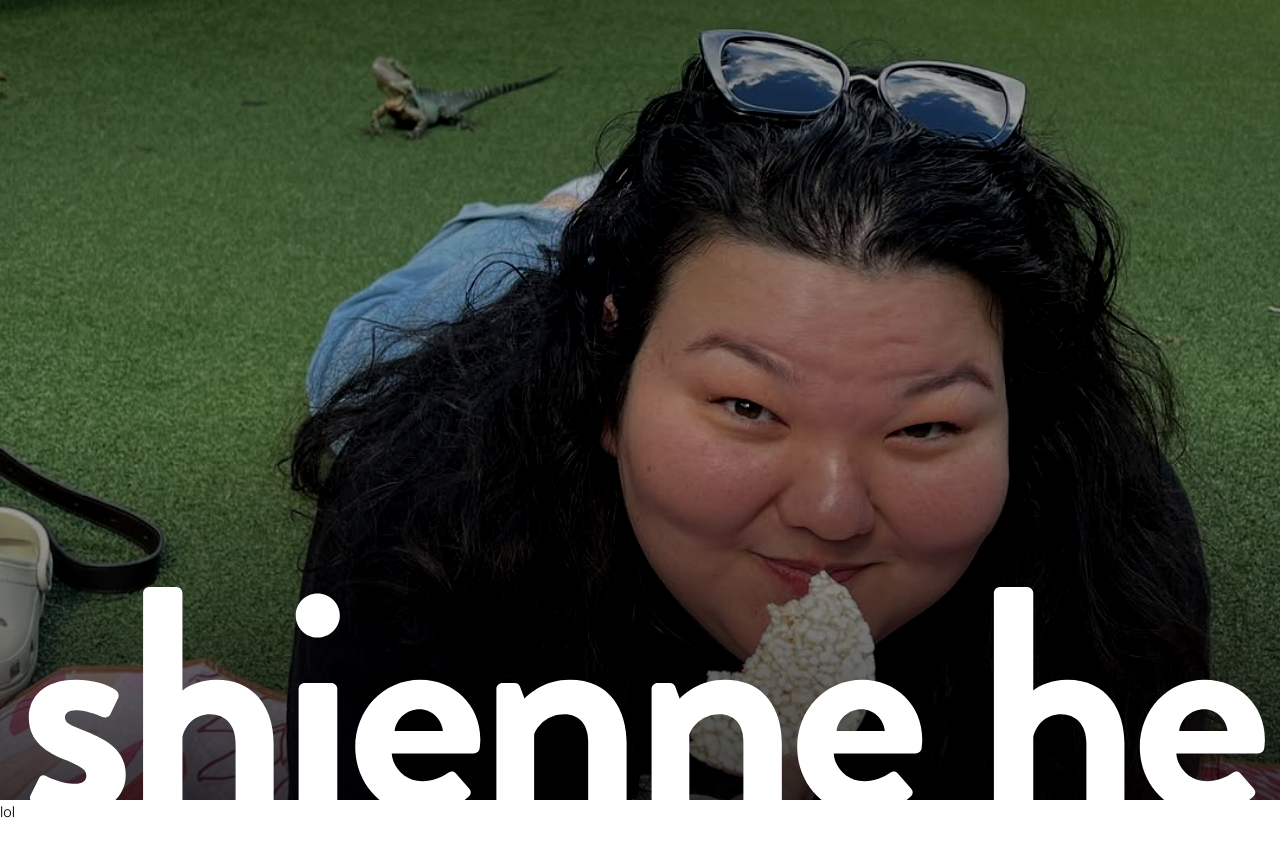
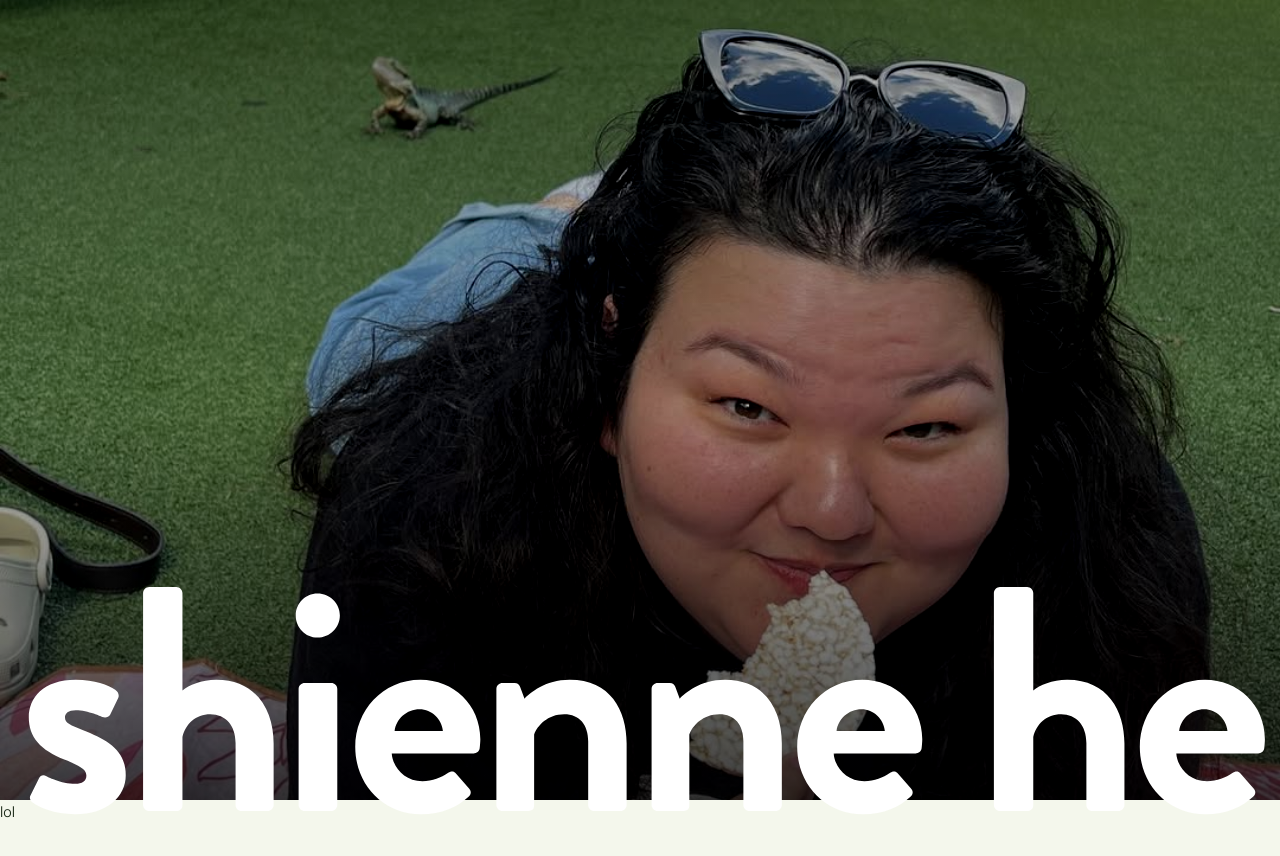
Before and after one commit to freshc0w/shienne-he, a React (Vite) app: page / in a window 1280 px wide. Shown: the top 856 px of the page. Built offline with nearby package versions, Linux system fonts and the light colour scheme.

Commit message:
change theme and cursor background

```diff
--- a/src/components/hero/custom-cursor.tsx
+++ b/src/components/hero/custom-cursor.tsx
@@ -29,7 +29,9 @@ export const CustomCursor = ({ isVisible }: { isVisible: boolean }) => {
       transition={{ duration: 0.2 }}
     >
       <div className="relative w-18 h-18">
-        <div className="absolute inset-0 rounded-full border-white bg-green-500 backdrop-blur-sm overflow-hidden flex items-center justify-center">
+        <div
+          className="absolute inset-0 rounded-full border-2 border-white overflow-hidden flex items-center justify-center bg-primary"
+        >
           <motion.svg
             width="64"
             height="64"
@@ -49,7 +51,7 @@ export const CustomCursor = ({ isVisible }: { isVisible: boolean }) => {
           >
             <path
               d="M12 5V19M12 19L19 12M12 19L5 12"
-              stroke="black"
+              stroke="white"
               strokeWidth="2"
               strokeLinecap="round"
               strokeLinejoin="round"
--- a/src/index.css
+++ b/src/index.css
@@ -107,71 +107,71 @@
 
 :root {
   --radius: 0.625rem;
-  --background: oklch(1 0 0);
-  --foreground: oklch(0.145 0 0);
-  --card: oklch(1 0 0);
-  --card-foreground: oklch(0.145 0 0);
-  --popover: oklch(1 0 0);
-  --popover-foreground: oklch(0.145 0 0);
-  --primary: oklch(0.205 0 0);
-  --primary-foreground: oklch(0.985 0 0);
-  --secondary: oklch(0.97 0 0);
-  --secondary-foreground: oklch(0.205 0 0);
-  --muted: oklch(0.97 0 0);
-  --muted-foreground: oklch(0.556 0 0);
-  --accent: oklch(0.97 0 0);
-  --accent-foreground: oklch(0.205 0 0);
-  --destructive: oklch(0.577 0.245 27.325);
-  --border: oklch(0.922 0 0);
-  --input: oklch(0.922 0 0);
-  --ring: oklch(0.708 0 0);
-  --chart-1: oklch(0.646 0.222 41.116);
-  --chart-2: oklch(0.6 0.118 184.704);
-  --chart-3: oklch(0.398 0.07 227.392);
-  --chart-4: oklch(0.828 0.189 84.429);
-  --chart-5: oklch(0.769 0.188 70.08);
-  --sidebar: oklch(0.985 0 0);
-  --sidebar-foreground: oklch(0.145 0 0);
-  --sidebar-primary: oklch(0.205 0 0);
-  --sidebar-primary-foreground: oklch(0.985 0 0);
-  --sidebar-accent: oklch(0.97 0 0);
-  --sidebar-accent-foreground: oklch(0.205 0 0);
-  --sidebar-border: oklch(0.922 0 0);
-  --sidebar-ring: oklch(0.708 0 0);
+  --background: oklch(0.97 0.015 120);
+  --foreground: oklch(0.25 0.04 140);
+  --card: oklch(0.99 0.01 110);
+  --card-foreground: oklch(0.25 0.04 140);
+  --popover: oklch(0.99 0.01 110);
+  --popover-foreground: oklch(0.25 0.04 140);
+  --primary: oklch(0.6 0.08 130);
+  --primary-foreground: oklch(0.99 0.01 110);
+  --secondary: oklch(0.85 0.03 100);
+  --secondary-foreground: oklch(0.35 0.05 135);
+  --muted: oklch(0.88 0.02 115);
+  --muted-foreground: oklch(0.5 0.04 125);
+  --accent: oklch(0.75 0.06 125);
+  --accent-foreground: oklch(0.99 0.01 110);
+  --destructive: oklch(0.55 0.18 25);
+  --border: oklch(0.82 0.03 120);
+  --input: oklch(0.82 0.03 120);
+  --ring: oklch(0.65 0.07 128);
+  --chart-1: oklch(0.6 0.08 130);
+  --chart-2: oklch(0.7 0.06 160);
+  --chart-3: oklch(0.65 0.12 40);
+  --chart-4: oklch(0.55 0.08 110);
+  --chart-5: oklch(0.68 0.1 150);
+  --sidebar: oklch(0.95 0.02 120);
+  --sidebar-foreground: oklch(0.3 0.04 135);
+  --sidebar-primary: oklch(0.6 0.08 130);
+  --sidebar-primary-foreground: oklch(0.99 0.01 110);
+  --sidebar-accent: oklch(0.85 0.03 115);
+  --sidebar-accent-foreground: oklch(0.35 0.05 135);
+  --sidebar-border: oklch(0.82 0.03 120);
+  --sidebar-ring: oklch(0.65 0.07 128);
 }
 
 .dark {
-  --background: oklch(0.145 0 0);
-  --foreground: oklch(0.985 0 0);
-  --card: oklch(0.205 0 0);
-  --card-foreground: oklch(0.985 0 0);
-  --popover: oklch(0.205 0 0);
-  --popover-foreground: oklch(0.985 0 0);
-  --primary: oklch(0.922 0 0);
-  --primary-foreground: oklch(0.205 0 0);
-  --secondary: oklch(0.269 0 0);
-  --secondary-foreground: oklch(0.985 0 0);
-  --muted: oklch(0.269 0 0);
-  --muted-foreground: oklch(0.708 0 0);
-  --accent: oklch(0.269 0 0);
-  --accent-foreground: oklch(0.985 0 0);
-  --destructive: oklch(0.704 0.191 22.216);
-  --border: oklch(1 0 0 / 10%);
-  --input: oklch(1 0 0 / 15%);
-  --ring: oklch(0.556 0 0);
-  --chart-1: oklch(0.488 0.243 264.376);
-  --chart-2: oklch(0.696 0.17 162.48);
-  --chart-3: oklch(0.769 0.188 70.08);
-  --chart-4: oklch(0.627 0.265 303.9);
-  --chart-5: oklch(0.645 0.246 16.439);
-  --sidebar: oklch(0.205 0 0);
-  --sidebar-foreground: oklch(0.985 0 0);
-  --sidebar-primary: oklch(0.488 0.243 264.376);
-  --sidebar-primary-foreground: oklch(0.985 0 0);
-  --sidebar-accent: oklch(0.269 0 0);
-  --sidebar-accent-foreground: oklch(0.985 0 0);
-  --sidebar-border: oklch(1 0 0 / 10%);
-  --sidebar-ring: oklch(0.556 0 0);
+  --background: oklch(0.2 0.03 135);
+  --foreground: oklch(0.92 0.02 115);
+  --card: oklch(0.25 0.04 130);
+  --card-foreground: oklch(0.92 0.02 115);
+  --popover: oklch(0.25 0.04 130);
+  --popover-foreground: oklch(0.92 0.02 115);
+  --primary: oklch(0.7 0.08 125);
+  --primary-foreground: oklch(0.2 0.03 135);
+  --secondary: oklch(0.35 0.04 120);
+  --secondary-foreground: oklch(0.88 0.02 115);
+  --muted: oklch(0.32 0.03 128);
+  --muted-foreground: oklch(0.65 0.04 120);
+  --accent: oklch(0.65 0.08 130);
+  --accent-foreground: oklch(0.95 0.02 115);
+  --destructive: oklch(0.6 0.18 25);
+  --border: oklch(0.35 0.04 125);
+  --input: oklch(0.35 0.04 125);
+  --ring: oklch(0.7 0.08 125);
+  --chart-1: oklch(0.7 0.08 125);
+  --chart-2: oklch(0.65 0.1 160);
+  --chart-3: oklch(0.68 0.12 40);
+  --chart-4: oklch(0.6 0.08 110);
+  --chart-5: oklch(0.72 0.1 145);
+  --sidebar: oklch(0.22 0.03 132);
+  --sidebar-foreground: oklch(0.9 0.02 115);
+  --sidebar-primary: oklch(0.7 0.08 125);
+  --sidebar-primary-foreground: oklch(0.2 0.03 135);
+  --sidebar-accent: oklch(0.35 0.04 120);
+  --sidebar-accent-foreground: oklch(0.88 0.02 115);
+  --sidebar-border: oklch(0.35 0.04 125);
+  --sidebar-ring: oklch(0.7 0.08 125);
 }
 
 @layer base {
```
